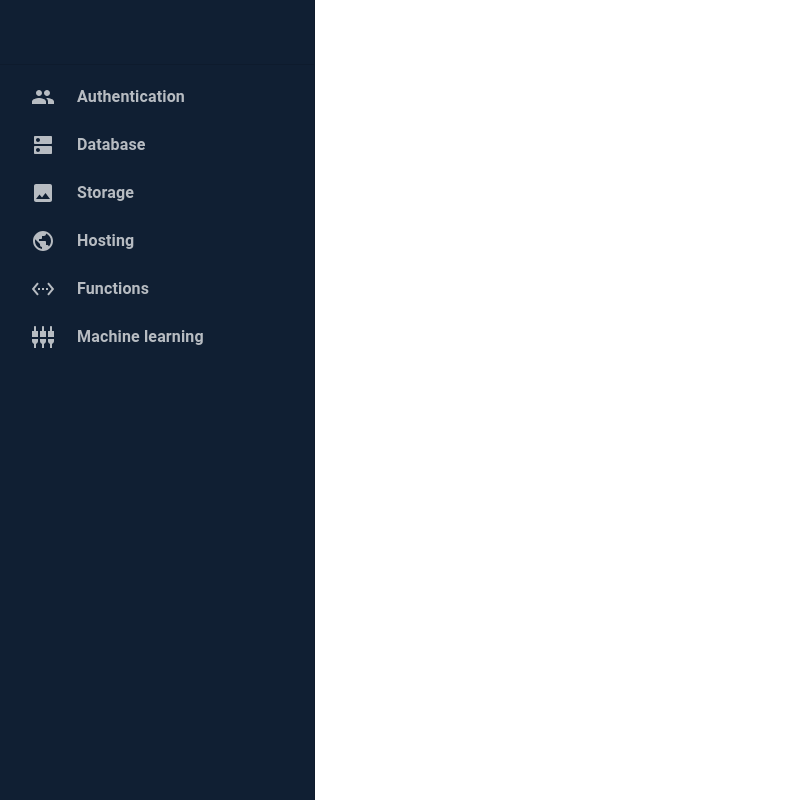
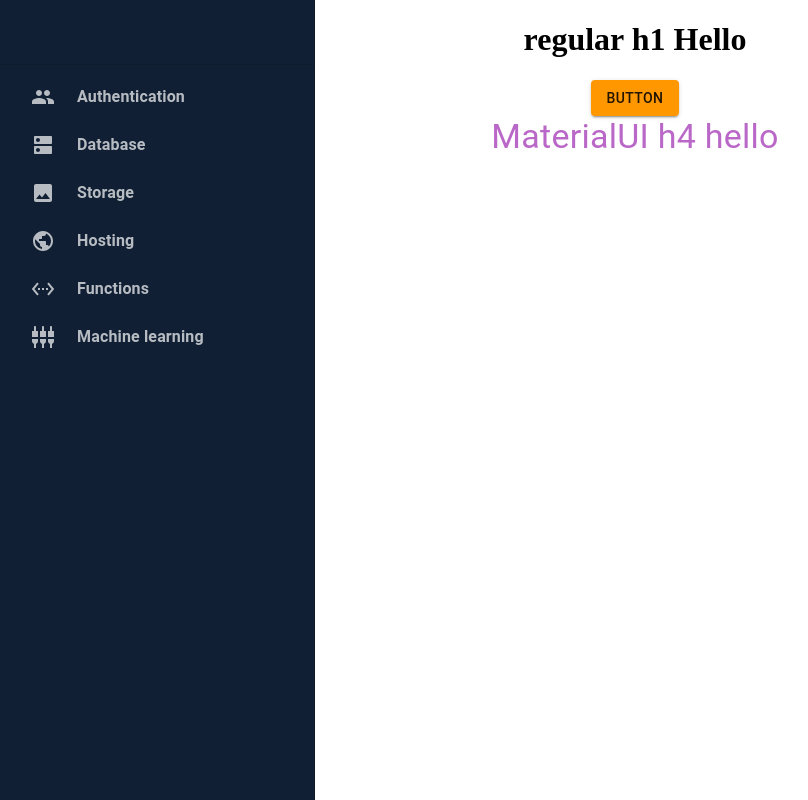
Before and after one commit to michalalayev/Job-Board, a React (Create React App) app: page / in a window 1280 px wide. Shown: the whole page, without its empty margins (5-813 px from the left). Built offline with nearby package versions, Linux system fonts and the light colour scheme; a web font is replaced by a local one.

Commit message:
some MaterialUI features

```diff
--- a/public/styles.css
+++ b/public/styles.css
@@ -0,0 +1,3 @@
+body {
+  text-align: center;
+}
--- a/src/components/App.jsx
+++ b/src/components/App.jsx
@@ -1,15 +1,33 @@
 import React from "react";
 import Navbar from "./Navbar";
+import Body from "./Body";
 import { BrowserRouter } from "react-router-dom";
+import { Button } from "@mui/material";
+import { ThemeProvider, createTheme } from "@mui/material/styles";
+import { orange } from "@mui/material/colors";
 
 function App() {
+  const theme = createTheme({
+    palette: {
+      primary: {
+        main: orange[500],
+      },
+    },
+  });
+
   return (
-    <BrowserRouter>
-      <div>
-        <h1>Hello</h1>
-        <Navbar />
-      </div>
-    </BrowserRouter>
+    <ThemeProvider theme={theme}>
+      <BrowserRouter>
+        <div>
+          <h1>regular h1 Hello</h1>
+          <Button variant="contained" color="primary">
+            Button
+          </Button>
+          <Body />
+          <Navbar />
+        </div>
+      </BrowserRouter>
+    </ThemeProvider>
   );
 }
 
--- /dev/null
+++ b/src/components/Body.jsx
@@ -0,0 +1,10 @@
+import React from "react";
+import { Typography } from "@mui/material";
+
+function Body() {
+  return (
+    <Typography variant="h4" color="secondary.light">MaterialUI h4 hello</Typography>
+  )
+}
+
+export default Body;
--- a/src/components/Navbar.jsx
+++ b/src/components/Navbar.jsx
@@ -17,7 +17,7 @@ function Navbar() {
       "& .MuiDrawer-paper": {
         width: 320,
         boxSizing: "border-box",
-        backgroundColor: "#101F33",
+        backgroundColor: "#101F33", //"#cccccc",
         color: "rgba(255, 255, 255, 0.7)",
       },
       "& .Mui-selected": {
--- a/src/index.js
+++ b/src/index.js
@@ -7,6 +7,4 @@ import App from "./components/App";
 // );
 
 const root = ReactDom.createRoot(document.getElementById("root"));
-root.render(
-  <App />
-);
+root.render(<App />);
```
